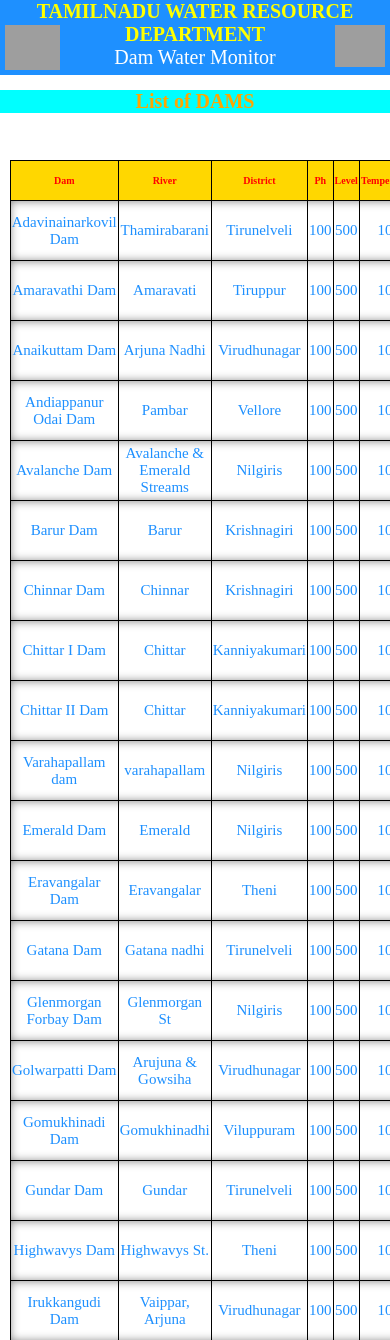
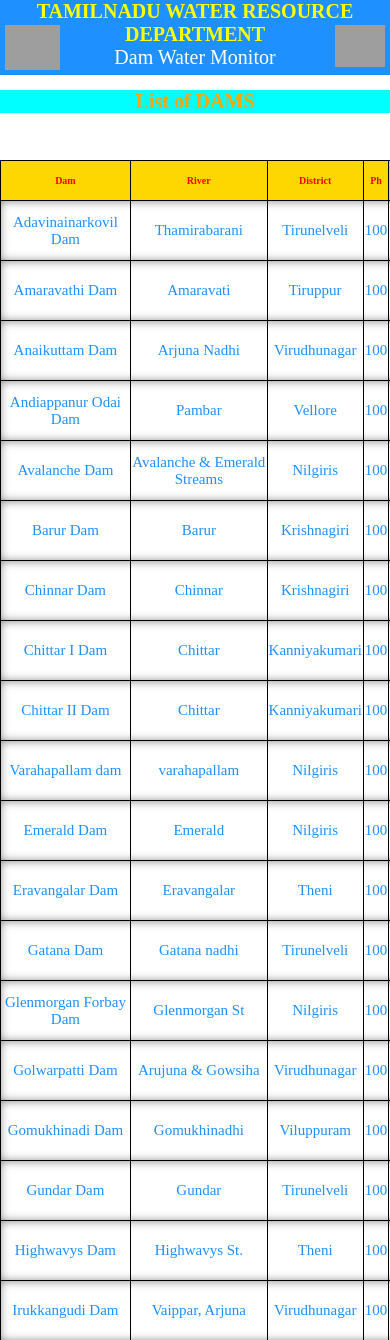
Before and after one commit to JAGAGANESH/TCE, a PHP site: page /list_of_dams.html in a window 390 px wide; the page is wider, and only the part inside the window is pictured. Shown: the top 1340 px of that part. Run offline with PHP 8.4, Linux system fonts and the light colour scheme; grey boxes are pictures that could not be loaded.

Commit message:
Update index.css

```diff
--- a/TCE_IT_FOURT SEMESTER_PM/Water Quality Monitoring/index.css
+++ b/TCE_IT_FOURT SEMESTER_PM/Water Quality Monitoring/index.css
@@ -250,8 +250,8 @@
     }
     .table1 {
         top: 160px;
-        left: 0px;
-        width:50%;
+        left: -10px;
+        width:500px;
     }
     .table_tr1 {
         height: 40px;
```
